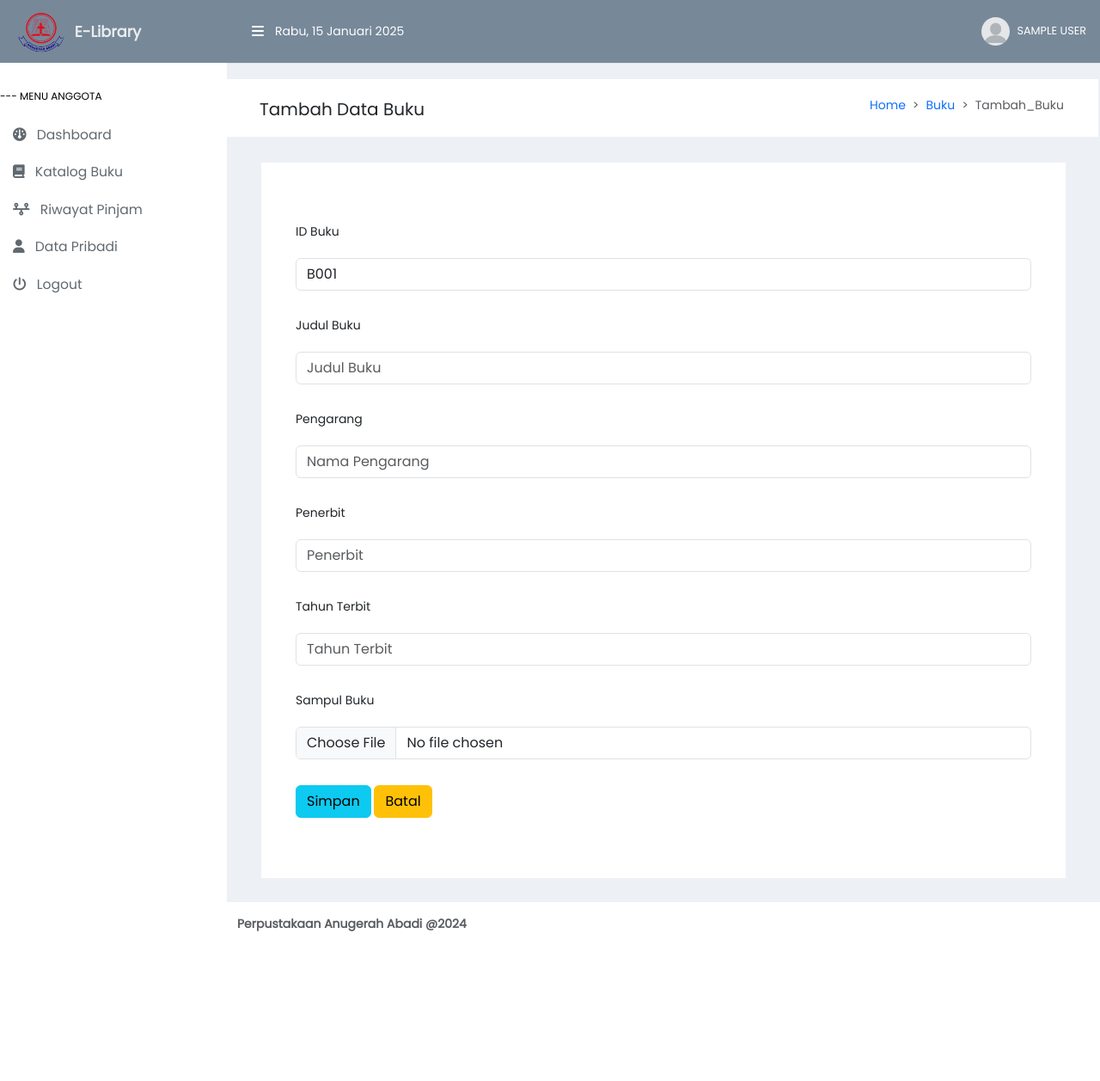
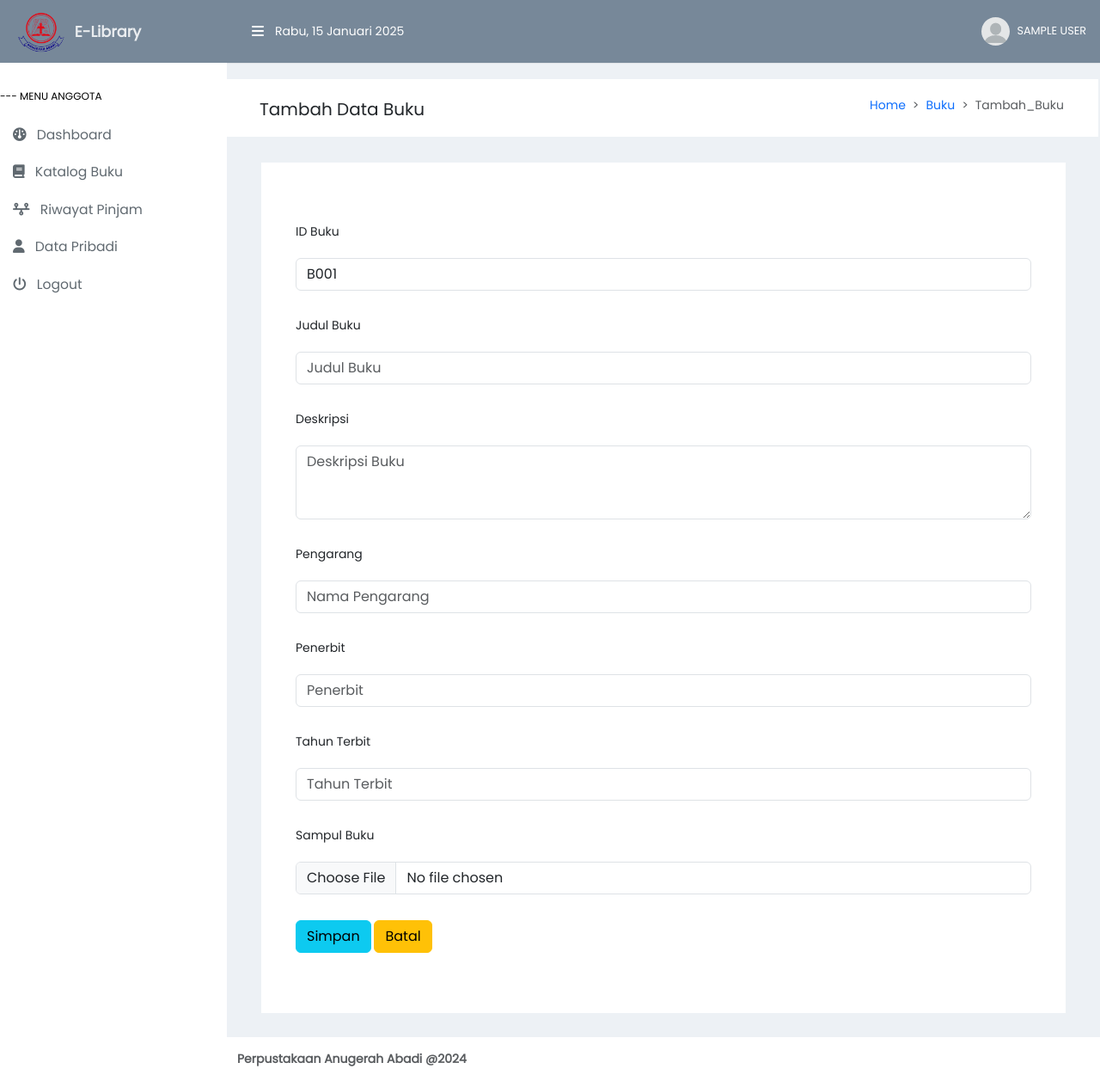
Before and after one commit to rifkyhilman/E-Library, a PHP site: page /index.php?page=add_buku in a window 1280 px wide. Shown: the whole page at 86% size. Before the commit the page ends 1083 px from the top, so only its background shows below. Run offline with PHP 8.4, Linux system fonts and the light colour scheme; the visitor is signed in with stand-in values (Sample User, id 1); data that the repository does not hold is empty; some libraries are stand-ins or nearby versions.

Commit message:
:lipstick: Add Deskripsi Buku
add Deskripsi Buku

```diff
--- a/pages/admin/buku/add_buku.php
+++ b/pages/admin/buku/add_buku.php
@@ -39,27 +39,26 @@ if (strlen($tambah) == 1){
                     <label>Judul Buku</label>
                     <input type="text" name="judul_buku" id="judul_buku" class="form-control" placeholder="Judul Buku" required>
                 </div>
-
+                <div class="form-group inpt">
+                    <label>Deskripsi</label>
+                    <textarea  type="text" name="deskripsi" id="deskripsi" class="form-control" rows="3" placeholder="Deskripsi Buku" required></textarea>
+                </div>
                 <div class="form-group inpt">
                     <label>Pengarang</label>
                     <input type="text" name="pengarang" id="pengarang" class="form-control" placeholder="Nama Pengarang" required>
                 </div>
-
                 <div class="form-group inpt">
                     <label>Penerbit</label>
                     <input type="text" name="penerbit" id="penerbiit" class="form-control" placeholder="Penerbit" required>
                 </div>
-
                 <div class="form-group inpt">
                     <label>Tahun Terbit</label>
                     <input type="number" name="th_terbit" id="th_terbit" class="form-control" placeholder="Tahun Terbit" required>
                 </div>
-
                 <div class="form-group inpt">
                     <label>Sampul Buku</label>
                     <input type="file" class="form-control" id="inputGroupFile04" name="uploaded_file" accept=".jpg, .jpeg, .png" required>
                 </div>
-
             </div>
 
             <!-- /.box-body -->
@@ -78,9 +77,10 @@ if (strlen($tambah) == 1){
 
     if (isset ($_POST['Simpan'])){
 
-        $sql_simpan = "INSERT INTO tb_buku (id_buku,judul_buku,gambar,pengarang,penerbit,th_terbit) VALUES (
+        $sql_simpan = "INSERT INTO tb_buku (id_buku,judul_buku,deskripsi,gambar,pengarang,penerbit,th_terbit) VALUES (
             '".$_POST['id_buku']."',
             '".$_POST['judul_buku']."',
+            '".$_POST['deskripsi']."',
             '".$_FILES["uploaded_file"]["name"]."',
             '".$_POST['pengarang']."',
             '".$_POST['penerbit']."',
--- a/pages/admin/buku/edit_buku.php
+++ b/pages/admin/buku/edit_buku.php
@@ -29,6 +29,10 @@
                     <label>Judul Buku</label>
                     <input type='text' class="form-control" name="judul_buku" value="<?php echo $data_cek['judul_buku']; ?>"
                     />
+                </div>
+                <div class="form-group inpt">
+                    <label>Deskripsi</label>
+                    <textarea  type="text" name="deskripsi" class="form-control" rows="3" value="<?php echo $data_cek['deskripsi']; ?>"></textarea>
                 </div>
                 <div class="form-group inpt">
                     <label>Pengarang</label>
@@ -69,6 +73,7 @@ if (isset ($_POST['Ubah'])){
     if($file_gambar !== ""){
         $sql_ubah = "UPDATE tb_buku SET
             judul_buku='".$_POST['judul_buku']."',
+            deskripsi='".$_POST['deskripsi']."',
             gambar='".$_FILES["uploaded_file"]["name"]."',
             pengarang='".$_POST['pengarang']."',
             penerbit='".$_POST['penerbit']."',
@@ -110,6 +115,7 @@ if (isset ($_POST['Ubah'])){
     }else {
         $sql_ubah = "UPDATE tb_buku SET
             judul_buku='".$_POST['judul_buku']."',
+            deskripsi='".$_POST['deskripsi']."',
             pengarang='".$_POST['pengarang']."',
             penerbit='".$_POST['penerbit']."',
             th_terbit='".$_POST['th_terbit']."'
--- a/pages/user/katalog_buku.php
+++ b/pages/user/katalog_buku.php
@@ -44,7 +44,7 @@
                                             <p class="card-text"><small class="text-body-secondary">
                                                 <i class="fa-solid fa-user"></i> <?php echo $data_buku['pengarang']; ?>
                                             </small></p>
-                                            <p class="card-text">This is a wider card with supporting text below as a natural lead-in to additional content. This content is a little bit longer.</p>
+                                            <p class="card-text"> <?php echo $data_buku['deskripsi']; ?></p>
                                             <p class="card-text"><small class="text-body-secondary">Penerbit: <?php echo $data_buku['penerbit']; ?> | <?php echo $data_buku['th_terbit']; ?> </small></p>
                                         </div>
                                     </div>
@@ -79,7 +79,7 @@
                                         <p class="card-text"><small class="text-body-secondary">
                                             <i class="fa-solid fa-user"></i> <?php echo $data['pengarang']; ?>
                                         </small></p>
-                                        <p class="card-text">This is a wider card with supporting text below as a natural lead-in to additional content. This content is a little bit longer.</p>
+                                        <p class="card-text" rows="3"><?php echo $data['deskripsi']; ?></p>
                                         <p class="card-text"><small class="text-body-secondary">Penerbit: <?php echo $data['penerbit']; ?> | <?php echo $data['th_terbit']; ?> </small></p>
                                     </div>
                                 </div>
```
Also changed, not shown: images/buku/Semantic Table.png (added).
